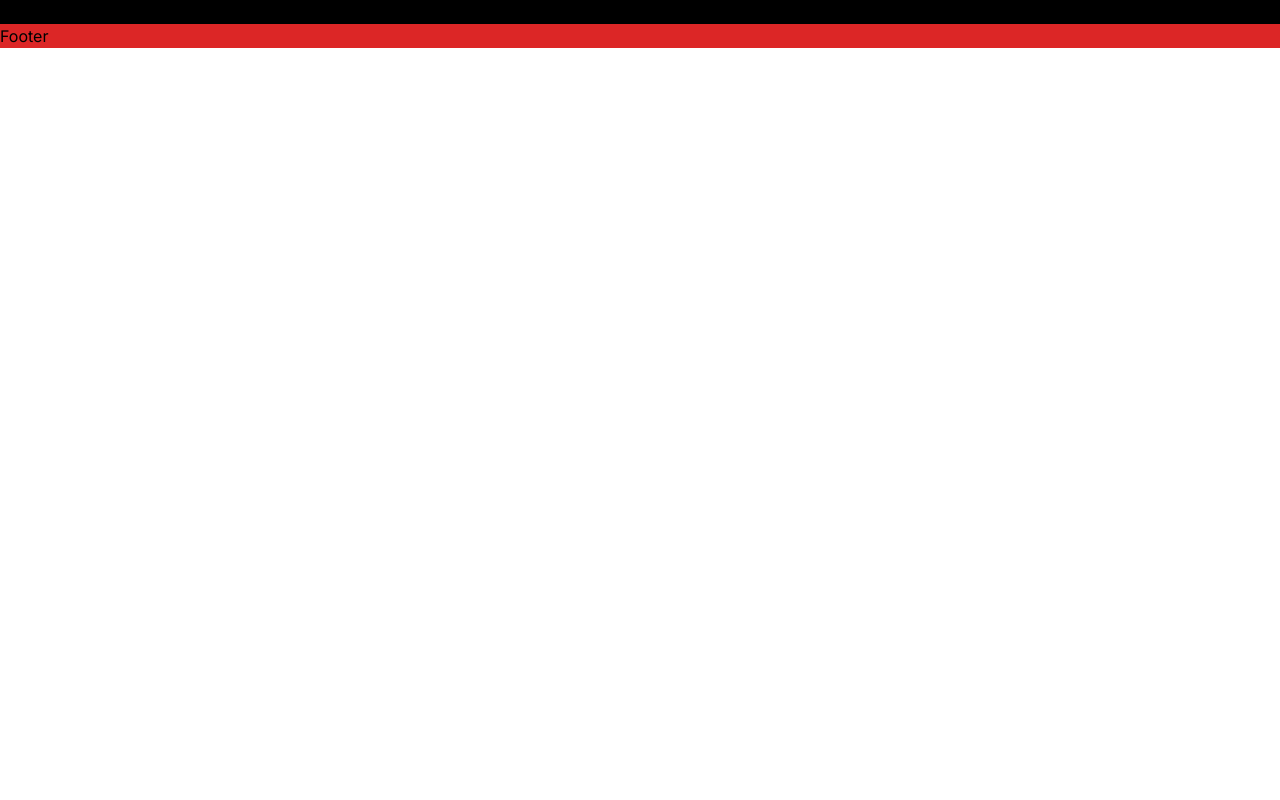
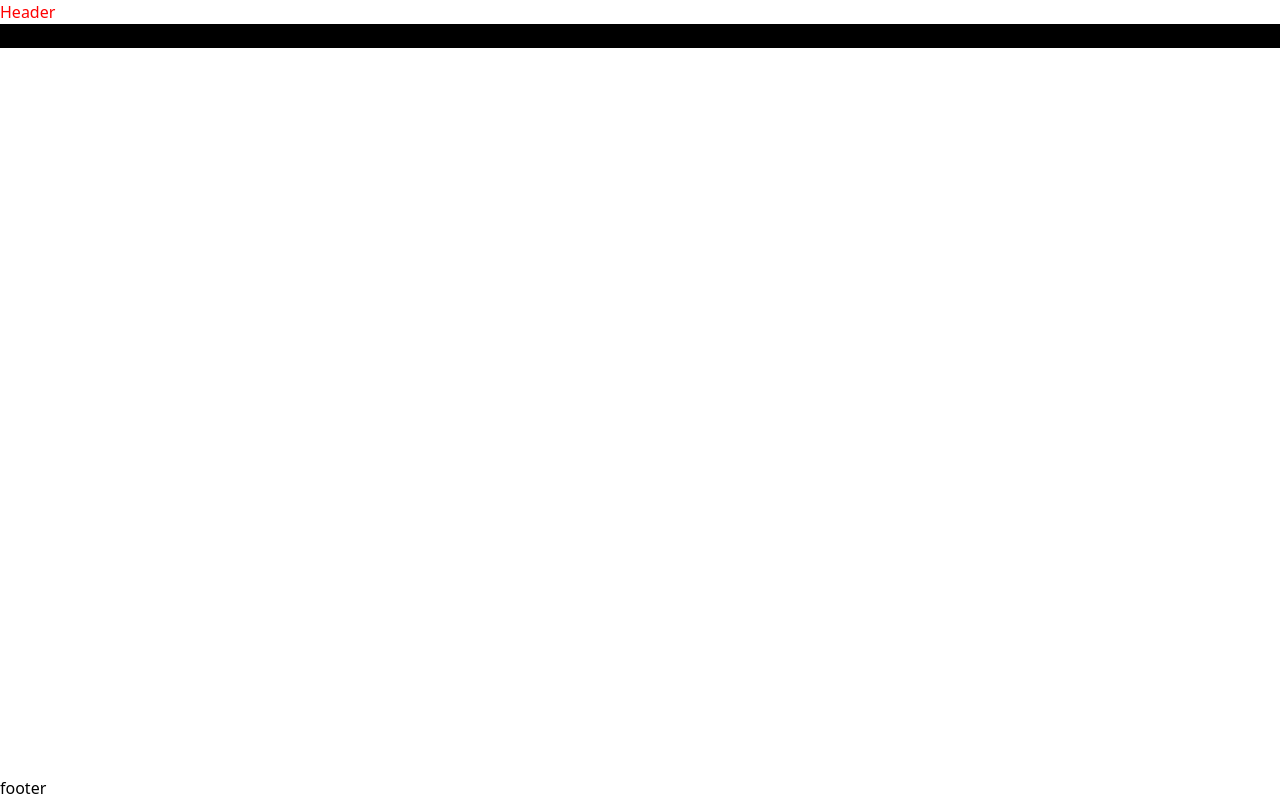
Before and after one commit to bruno-c-137/Projeto-Ricardo-Vale, a Next.js app: page / in a window 1280 px wide. Built offline with nearby package versions, Linux system fonts and the light colour scheme.

Commit message:
ajustes no layout

```diff
--- a/src/app/layout.tsx
+++ b/src/app/layout.tsx
@@ -1,27 +1,28 @@
 // import './globals.css'
-import { Inter } from 'next/font/google';
+import { ReactNode } from "react";
+import "../assets/styles/main.scss";
 
-import Footer from '@/components/Footer';
-
-const inter = Inter({ subsets: ['latin'] })
+import HeaderMain from "@/components/headerMain";
+import FooterMain from "@/components/footerMain";
 
 export const metadata = {
-  title: 'Create Next App',
-  description: 'Generated by create next app',
-  viewport: 'width=device-width, initial-scale=1.0',
+  title: "Create Next App",
+  description: "Generated by create next app",
+  viewport: "width=device-width, initial-scale=1.0",
+};
+
+interface IProps {
+  children: ReactNode;
 }
 
-export default function RootLayout({
-  children,
-}: {
-  children: React.ReactNode
-}) {
+export default function RootLayout({ children }: IProps) {
   return (
     <html lang="pt-BR">
-      <body className={inter.className}>
-        {children}
-        <Footer />
-        </body>
+      <body>
+        <HeaderMain />
+        <main>{children}</main>
+        <FooterMain />
+      </body>
     </html>
-  )
+  );
 }
--- a/src/app/page.tsx
+++ b/src/app/page.tsx
@@ -1,4 +1,4 @@
-import "../assets/styles/main.scss";
+
 
 export default function Home() {
   return <h1 className=" bg-black">hello word</h1>;
--- /dev/null
+++ b/src/app/sobre/page.tsx
@@ -0,0 +1,4 @@
+import "./style.scss"
+export default function Sobre() {
+  return <div className="teste">sobre</div>;
+}
--- /dev/null
+++ b/src/app/sobre/style.scss
@@ -0,0 +1,3 @@
+.teste{
+    color: red;
+}
--- /dev/null
+++ b/src/assets/styles/_global.scss
@@ -0,0 +1,52 @@
+body {
+  padding-right: 0 !important;
+  @apply overflow-x-hidden;
+
+  @apply min-h-screen flex flex-col relative;
+  & > main {
+    @apply flex-1;
+  }
+}
+
+.btn-custom {
+  position: relative;
+  overflow: hidden;
+  &:after {
+    content: "";
+    position: absolute;
+    bottom: 0;
+    left: 0;
+    height: 0px;
+    width: 100%;
+    background-color: black;
+    filter: contrast(100px);
+    opacity: 0.1;
+    transition: all 300ms ease;
+  }
+  &:hover {
+    &::after {
+      height: 100%;
+    }
+  }
+}
+
+/* CRIA BARRA PERSONALIZADA */
+* {
+  scrollbar-width: thin;
+  scrollbar-color: #465eff white;
+}
+
+/* Works on Chrome, Edge, and Safari */
+*::-webkit-scrollbar {
+  width: 10px;
+}
+
+*::-webkit-scrollbar-track {
+  background: white;
+}
+
+*::-webkit-scrollbar-thumb {
+  background-color: #465eff;
+  border-radius: 20px;
+  border: 2px solid white;
+}
--- a/src/assets/styles/main.scss
+++ b/src/assets/styles/main.scss
@@ -1 +1,2 @@
 @import './tailwind';
+@import "./global";
--- a/src/components/Footer.tsx
+++ /dev/null
@@ -1,9 +0,0 @@
-export default function Footer() {
-  return (
-    <>
-      <footer>
-        <h1 className=" bg-red-600">Footer</h1>
-      </footer>
-    </>
-  );
-}
--- /dev/null
+++ b/src/components/footerMain/index.tsx
@@ -0,0 +1,7 @@
+export default function FooterMain() {
+  return (
+    <footer>
+      <div>footer</div>
+    </footer>
+  );
+}
--- /dev/null
+++ b/src/components/headerMain/index.tsx
@@ -0,0 +1,8 @@
+import "./style.scss"
+export default function HeaderMain() {
+  return (
+    <div className="header-main">
+      <p>Header</p>
+    </div>
+  );
+}
--- /dev/null
+++ b/src/components/headerMain/style.scss
@@ -0,0 +1,5 @@
+.header-main {
+  p {
+    color: red;
+  }
+}
--- a/tailwind.config.js
+++ b/tailwind.config.js
@@ -9,21 +9,34 @@ module.exports = {
   ],
   theme: {
     screens: {
-      'sm': '768px',
-      'md': '1020px',
-      'lg': '1213px',
+      sm: "768px",
+      md: "1020px",
+      lg: "1213px",
     },
     container: {
       center: true,
-      padding: '1rem',
+      padding: "1rem",
     },
     extend: {
-      backgroundImage: {
-        'gradient-radial': 'radial-gradient(var(--tw-gradient-stops))',
-        'gradient-conic':
-          'conic-gradient(from 180deg at 50% 50%, var(--tw-gradient-stops))',
+      colors: {
+        amarelo: {
+          1: "#FCFC30",
+        },
+        azul: {
+          1: "#465EFF",
+          2: "#54DCFC",
+        },
+        verde: {
+          1: "#00EBD0",
+        },
+        roxo: {
+          1: "#BDB6FF",
+        },
+        vermelho: {
+          1: "#FB796D",
+        },
       },
     },
   },
   plugins: [],
-}
+};
```
